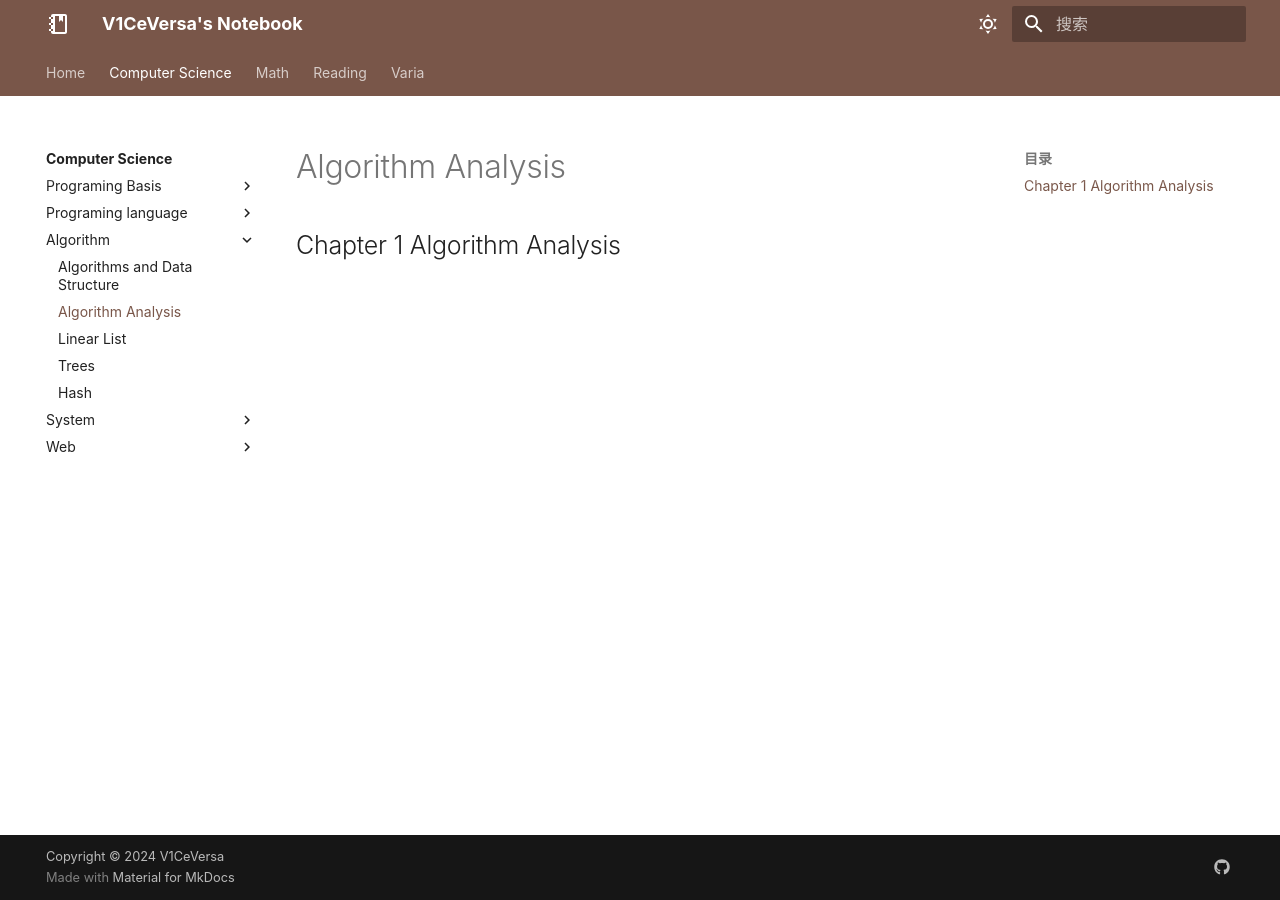
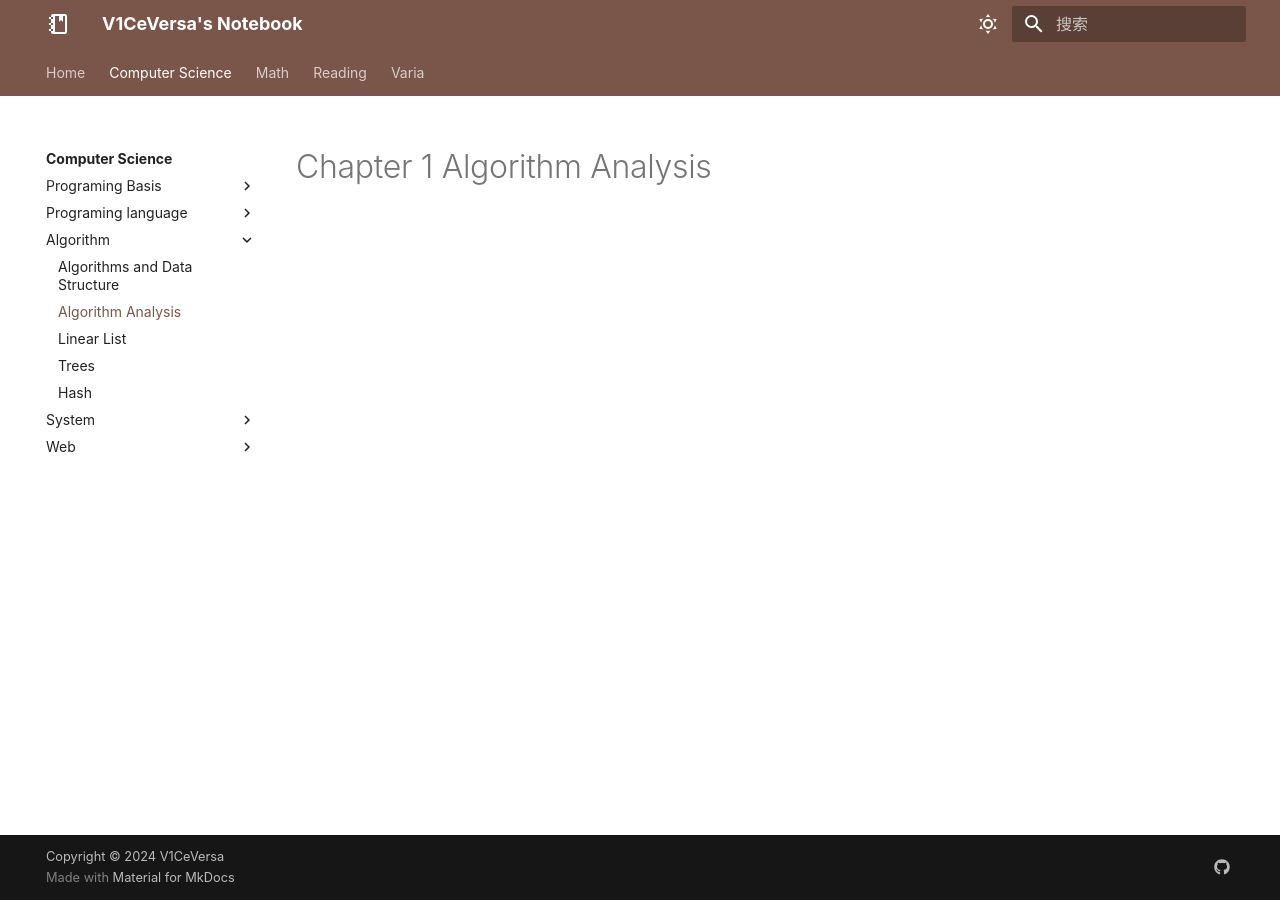
Before and after one commit to V1CeVersaa/V1CeVersaa.github.io, an MkDocs documentation site: the page built from docs/Computer Science/Algorithm/01 Algorithm Analysis.md, in a window 1280 px wide. Built offline with MkDocs 1.6.1 and Material for MkDocs 9.7.7, drawn with Linux system fonts in a browser that asks for light colours; nearby versions of some CDN libraries; some web fonts are replaced; comment, search, counter and statistics services are not loaded; a style sheet for code colours, icons or effects is not loaded.

Commit message:
update: 240320ver1

```diff
--- a/docs/Computer Science/Algorithm/01 Algorithm Analysis.md
+++ b/docs/Computer Science/Algorithm/01 Algorithm Analysis.md
@@ -1 +1 @@
-## Chapter 1 Algorithm Analysis
+# Chapter 1 Algorithm Analysis
```
